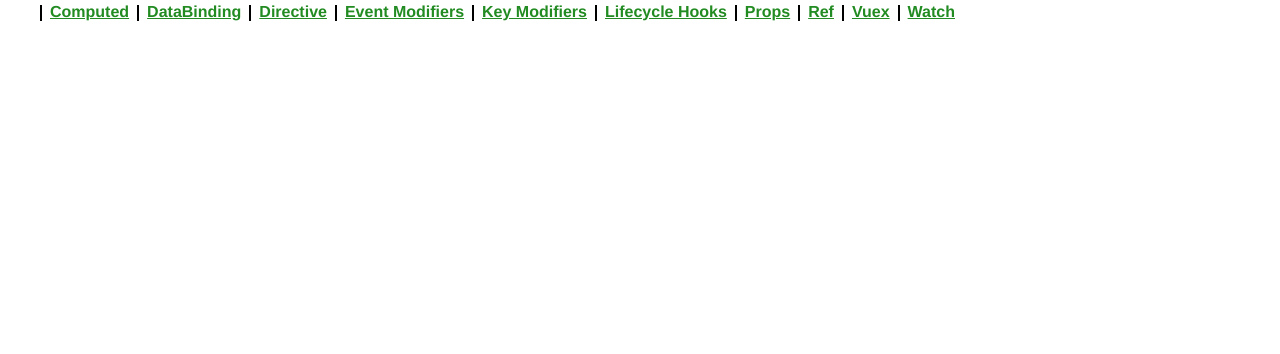
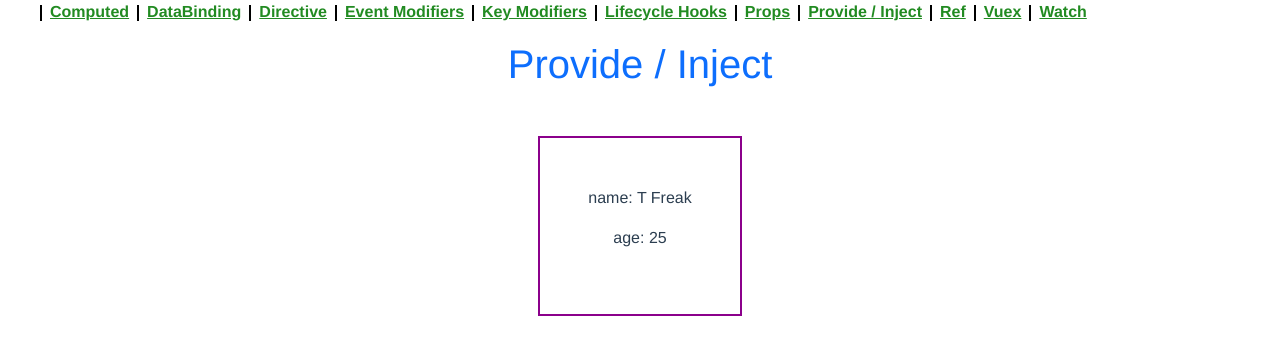
Before and after one commit to phamtuannghia22/vuejs-demo, a Vue app: page /#/Provide-Inject in a window 1280 px wide. Shown: the top 354 px of the page. Built offline with nearby package versions, Linux system fonts and the light colour scheme.

Commit message:
coding provide/inject

```diff
--- a/src/App.vue
+++ b/src/App.vue
@@ -24,7 +24,8 @@ export default {
         {title: 'Props', url: '/Props'},
         {title: 'Ref', url: '/Ref'},
         {title: 'Watch', url: '/Watch'},
-        {title: 'Vuex', url: '/Vuex'}
+        {title: 'Vuex', url: '/Vuex'},
+        {title: 'Provide / Inject', url: '/Provide-Inject'}
       ]
     }
   },
--- /dev/null
+++ b/src/components/provide-inject-components/PJ-ChildComponent1.vue
@@ -0,0 +1,27 @@
+<template>
+  <div>
+    <p>name: {{name}}</p>
+    <PJChildComponent2></PJChildComponent2>
+  </div>
+</template>
+
+<script>
+import PJChildComponent2 from './PJ-ChildComponent2.vue'
+
+export default {
+  name: 'PJ-ChildComponent1',
+  components: {
+    PJChildComponent2
+  },
+  inject: ['name'],
+  computed: {
+    returnNameUser () {
+      return this.name
+    }
+  }
+}
+</script>
+
+<style scoped>
+
+</style>
--- /dev/null
+++ b/src/components/provide-inject-components/PJ-ChildComponent2.vue
@@ -0,0 +1,16 @@
+<template>
+  <div>
+    <p>age: {{age}}</p>
+  </div>
+</template>
+
+<script>
+export default {
+  name: 'PJ-ChildComponent2',
+  inject: ['age', 'shareMethod']
+}
+</script>
+
+<style scoped>
+
+</style>
--- /dev/null
+++ b/src/components/provide-inject-components/PJ-ParentComponent.vue
@@ -0,0 +1,19 @@
+<template>
+  <div>
+    <PJChildComponent1></PJChildComponent1>
+  </div>
+</template>
+
+<script>
+import PJChildComponent1 from './PJ-ChildComponent1.vue'
+export default {
+  name: 'PJ-ParentComponent',
+  components: {
+    PJChildComponent1
+  }
+}
+</script>
+
+<style scoped>
+
+</style>
--- /dev/null
+++ b/src/pages/ProvideInject.vue
@@ -0,0 +1,34 @@
+<template>
+  <div>
+    <h1 class="text-primary mt-3 mb-0 text-center">Provide / Inject</h1>
+    <div class="my-5 p-5 container-center mx-auto">
+      <PJParentComponent></PJParentComponent>
+    </div>
+  </div>
+</template>
+
+<script>
+import PJParentComponent from '../components/provide-inject-components/PJ-ParentComponent.vue'
+export default {
+  name: 'ProvideInject',
+  components: {
+    PJParentComponent
+  },
+  data () {
+    return {
+      name: 'T Freak',
+      age: 25
+    }
+  },
+  provide () {
+    return {
+      name: this.name,
+      age: 25
+    }
+  }
+}
+</script>
+
+<style scoped>
+
+</style>
--- a/src/router/index.js
+++ b/src/router/index.js
@@ -10,6 +10,7 @@ import Props from '@/pages/Props'
 import Watch from '@/pages/Watch'
 import Ref from '@/pages/Ref'
 import VuexPage from '@/pages/VuexPage.vue'
+import ProvideInject from '@/pages/ProvideInject.vue'
 Vue.use(Router)
 
 export default new Router({
@@ -68,6 +69,16 @@ export default new Router({
       path: '/Vuex',
       name: 'Vuex',
       component: VuexPage
+    },
+    {
+      path: '/Vuex',
+      name: 'Vuex',
+      component: VuexPage
+    },
+    {
+      path: '/Provide-Inject',
+      name: 'Provide-Inject',
+      component: ProvideInject
     }
   ]
 })
```
